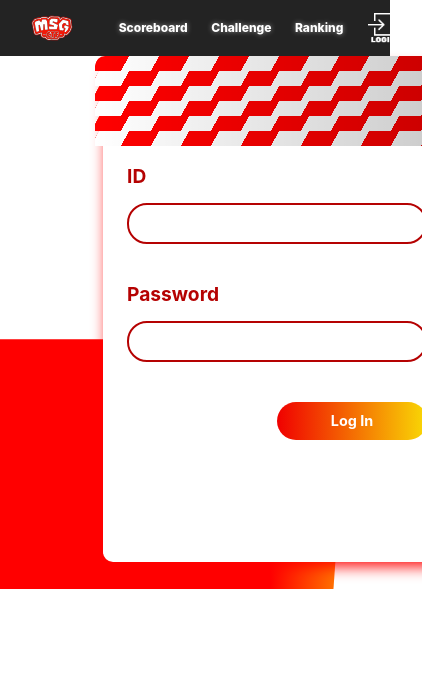
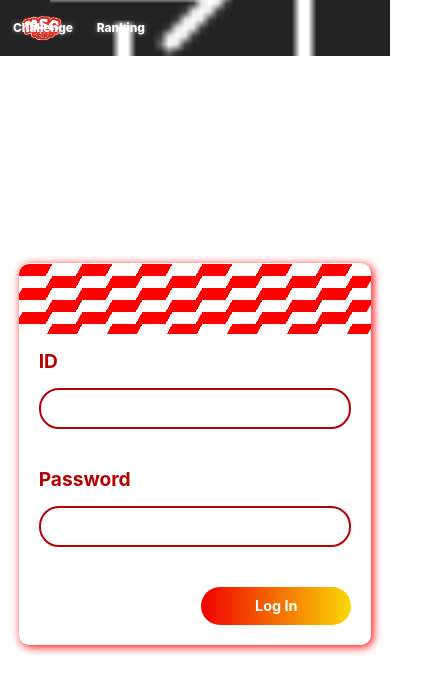
Before and after one commit to MJSEC-MJU/MSG_CTF_WEB, a React (Vite) app: page /login in a window 390 px wide. Shown: the top 692 px of the page, 422 px wide, since content can reach past the window. Built offline with nearby package versions, Linux system fonts and the light colour scheme; no server answers; a web font is replaced by a local one.

Commit message:
Update: css
헤더 로그아웃버튼 크기 다름 및 확대 시 짤리는문제 해결

로그인폼 반응형 해결

```diff
--- a/src/components/Header.jsx
+++ b/src/components/Header.jsx
@@ -241,13 +241,13 @@
 `;
 
 const AuthIcon = styled.img`
-  width: 40px;
+  width: 35px;
   height: auto;
   cursor: pointer;
   flex-shrink: 0;
-
-  @media (max-width: 768px) { width: 34px; }
-  @media (max-width: 420px) { width: 30px; }
+  margin-right: 20px;
+  @media (max-width: 768px) { width: 30px; }
+  @media (max-width: 420px) { width: 328px; }
 `;
 
 const ProfileIcon = styled.img`
--- a/src/pages/Login.css
+++ b/src/pages/Login.css
@@ -196,41 +196,97 @@
 
 /* ================== 미디어쿼리 통합 ================== */
 
+
 /* 화면 768px 이하 */
 @media (max-width: 768px) {
-  .InputWrapper {
-    margin-left: 8%;
-    width: 350px;
+  .PageContainer {
+    max-height: 100vh;
+    min-height: 100vh;
+    overflow: hidden;
+    padding: 0;
+    display: flex;
+    align-items: center;
+    justify-content: center;
   }
 
-  .PageContainer {
-    max-height: 100%;
-    overflow: auto; /* 화면 작아도 스크롤 가능 */
+  .RightTrapezoidWrapper {
+    display: none; /* 모바일에서는 배경 제거 */
+  }
+
+  .Tag {
+    display: none; /* 모바일에서는 숨김 */
   }
 
   .ContentWrapper {
-    position: relative; /* fixed → relative */
-    top: auto;
-    left: auto;
+    position: static;
     width: 100%;
-    padding: 1rem 0;
+    height: 100%;
+    display: flex;
+    align-items: center;
+    justify-content: center;
+    padding: 1rem;
   }
 
-  .Tag {
-    position: relative; /* fixed → relative */
-    top: auto;
-    left: auto;
-    font-size: 50px;
-    margin-bottom: 2rem;
+  .InputWrapper {
+    width: 90%;
+    max-width: 380px;
+    margin: 0;
+    padding: 1.5rem;
+    box-shadow: 2px 2px 10px #ff0000;
+    border-radius: 10px;
+    aspect-ratio: 1 / 1.1;
+    min-height: 380px;
+    display: flex;
+    flex-direction: column;
+    justify-content: center;
+    align-items: stretch;
+    position: relative;
+  }
+
+  .PatternWrapper {
+    width: calc(100% + 3rem); /* padding 1.5rem * 2 */
+    height: 80px;
+    margin: -1.5rem -1.5rem 1rem -1.5rem;
+    border-radius: 10px 10px 0 0;
+    overflow: hidden;
+    position: relative;
+  }
+
+  .PatternWrapper::after {
+    display: none; /* 모바일에서는 그라데이션 효과 제거 */
+  }
+
+  .Pattern,
+  .PatternReverse {
+    width: 100%;
+    height: 14px;
+    transform: skewX(-30deg);
   }
 }
 
 /* 화면 480px 이하 */
 @media (max-width: 480px) {
   .InputWrapper {
-    width: 300px;
-    padding: 1.5rem;
-    margin-left: 5%;
+    width: 90%;
+    max-width: 320px;
+    padding: 1.2rem;
+    margin: 0;
+    aspect-ratio: 1 / 1.1;
+    min-height: 340px;
+  }
+
+  .PatternWrapper {
+    width: calc(100% + 2.4rem); /* padding 1.2rem * 2 */
+    height: 70px;
+    margin: -1.2rem -1.2rem 0.8rem -1.2rem;
+    border-radius: 10px 10px 0 0;
+    overflow: hidden;
+  }
+
+  .Pattern,
+  .PatternReverse {
+    width: 100%;
+    height: 12px;
   }
 
   .Input {
@@ -242,9 +298,4 @@
     font-size: 0.9rem;
     padding: 0.65rem;
   }
-
-  .Tag {
-    font-size: 32px;
-    margin-bottom: 1.5rem;
-  }
 }
--- a/src/pages/Ranking.css
+++ b/src/pages/Ranking.css
@@ -50,7 +50,8 @@
   display: flex;
   justify-content: space-between;
   align-items: center;
-
+  width:100%;
+  min-width: 800px;
   background: #f9f9f9 !important;
   border: 3px solid #aaa !important;
   border-radius: 6px;
```
